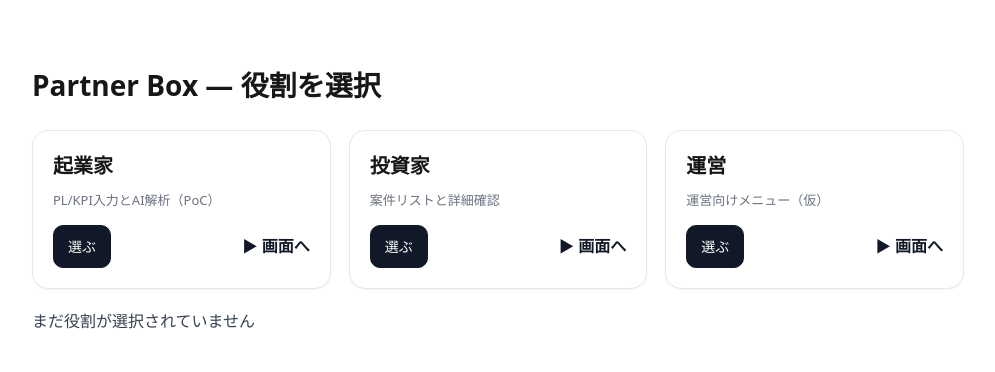
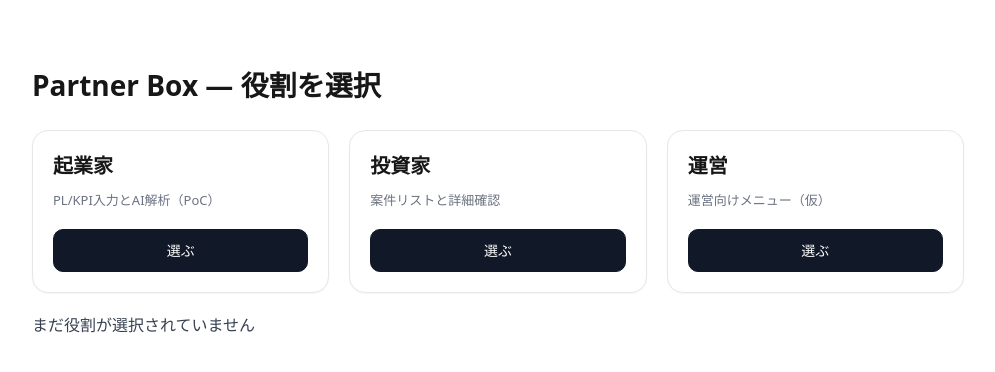
Before and after one commit to satoru-boop/partnerbox-poc-v2, a Next.js app: page / in a window 1280 px wide. Shown: the top 372 px of the page, without its empty margins (142-1137 px from the left). Built offline with nearby package versions, Linux system fonts and the light colour scheme.

Commit message:
Update PageClient.tsx

```diff
--- a/app/PageClient.tsx
+++ b/app/PageClient.tsx
@@ -1,7 +1,6 @@
 "use client"
 
 import { useEffect, useState } from "react"
-import Link from "next/link"
 import { useRouter } from "next/navigation"
 
 type Role = "founder" | "investor" | "ops"
@@ -21,36 +20,30 @@ export default function PageClient() {
     if (v) setSelected(v)
   }, [])
 
-  const choose = (r: Role, go = false) => {
+  const choose = (r: Role) => {
     setSelected(r)
     localStorage.setItem("pb-role", r)
-    if (go) {
-      const target = ROLES.find(x => x.key === r)?.href ?? "/"
-      router.push(target)
-    }
-  }
-
-  // カードをキーボードでもフォーカス・Enter/Spaceで発火
-  const keyGo = (r: Role) => (e: React.KeyboardEvent) => {
-    if (e.key === "Enter" || e.key === " ") {
-      e.preventDefault()
-      choose(r, true)
-    }
+    const target = ROLES.find(x => x.key === r)?.href ?? "/"
+    router.push(target)
   }
 
   const S = {
     wrap: { maxWidth: 980, margin: "40px auto", padding: "24px", fontFamily: "system-ui, -apple-system, Segoe UI, Roboto, Helvetica, Arial, sans-serif" },
     h1:   { fontSize: 28, fontWeight: 800 as const, marginBottom: 24 },
-    grid: { display: "grid", gridTemplateColumns: "repeat(auto-fit, minmax(280px, 1fr))", gap: 18 },
+    grid: { display: "grid", gridTemplateColumns: "repeat(auto-fit, minmax(280px, 1fr))", gap: 20 },
     cardBase: {
       border: "1px solid #e5e7eb",
       borderRadius: 16,
       padding: 20,
       background: "#fff",
       boxShadow: "0 1px 2px rgba(0,0,0,.04)",
-      outline: "none",
       cursor: "pointer",
-      transition: "border-color .15s ease, box-shadow .15s ease, background .15s ease",
+      transition: "all .15s ease",
+    } as React.CSSProperties,
+    cardHover: {
+      transform: "translateY(-2px)",
+      boxShadow: "0 4px 12px rgba(0,0,0,.08)",
+      borderColor: "#2563eb",
     } as React.CSSProperties,
     cardSel: {
       border: "1.5px solid #2563eb",
@@ -58,8 +51,7 @@ export default function PageClient() {
       boxShadow: "0 4px 12px rgba(37,99,235,.10)",
     } as React.CSSProperties,
     ttl:  { fontSize: 20, fontWeight: 800 as const, marginBottom: 10 },
-    desc: { color: "#6b7280", fontSize: 13, marginBottom: 14 },
-    row:  { display: "flex", gap: 12, alignItems: "center", justifyContent: "space-between" },
+    desc: { color: "#6b7280", fontSize: 13, marginBottom: 18 },
     btn:  {
       padding: "10px 14px",
       borderRadius: 10,
@@ -68,8 +60,8 @@ export default function PageClient() {
       color: "#fff",
       fontSize: 14,
       cursor: "pointer",
+      width: "100%",
     } as React.CSSProperties,
-    link: { textDecoration: "none", color: "#111827", fontWeight: 600 } as React.CSSProperties,
     note: { marginTop: 20, color: "#374151" },
     dot:  { width: 8, height: 8, borderRadius: 9999, background: "#10b981", display: "inline-block", marginRight: 6 },
   }
@@ -84,32 +76,17 @@ export default function PageClient() {
           return (
             <div
               key={r.key}
-              tabIndex={0}
-              aria-label={`${r.label}を選択`}
-              onClick={() => choose(r.key, true)}         // カード全体クリックで選択→遷移
-              onKeyDown={keyGo(r.key)}                    // Enter/Spaceでも同様
-              style={{ ...S.cardBase, ...(active ? S.cardSel : {}) }}
+              style={{
+                ...S.cardBase,
+                ...(active ? S.cardSel : {}),
+              }}
+              onMouseEnter={(e) => Object.assign(e.currentTarget.style, S.cardHover)}
+              onMouseLeave={(e) => Object.assign(e.currentTarget.style, active ? S.cardSel : S.cardBase)}
+              onClick={() => choose(r.key)}
             >
               <div style={S.ttl}>{r.label}</div>
               <div style={S.desc}>{r.desc}</div>
-
-              <div style={S.row}>
-                <button
-                  type="button"
-                  style={S.btn}
-                  onClick={(e) => { e.stopPropagation(); choose(r.key, true) }}  // ボタンクリックも選択→遷移
-                >
-                  選ぶ
-                </button>
-
-                <Link
-                  href={r.href}
-                  style={S.link}
-                  onClick={(e) => { e.stopPropagation(); localStorage.setItem("pb-role", r.key) }}
-                >
-                  ▶ 画面へ
-                </Link>
-              </div>
+              <button style={S.btn}>選ぶ</button>
             </div>
           )
         })}
```
